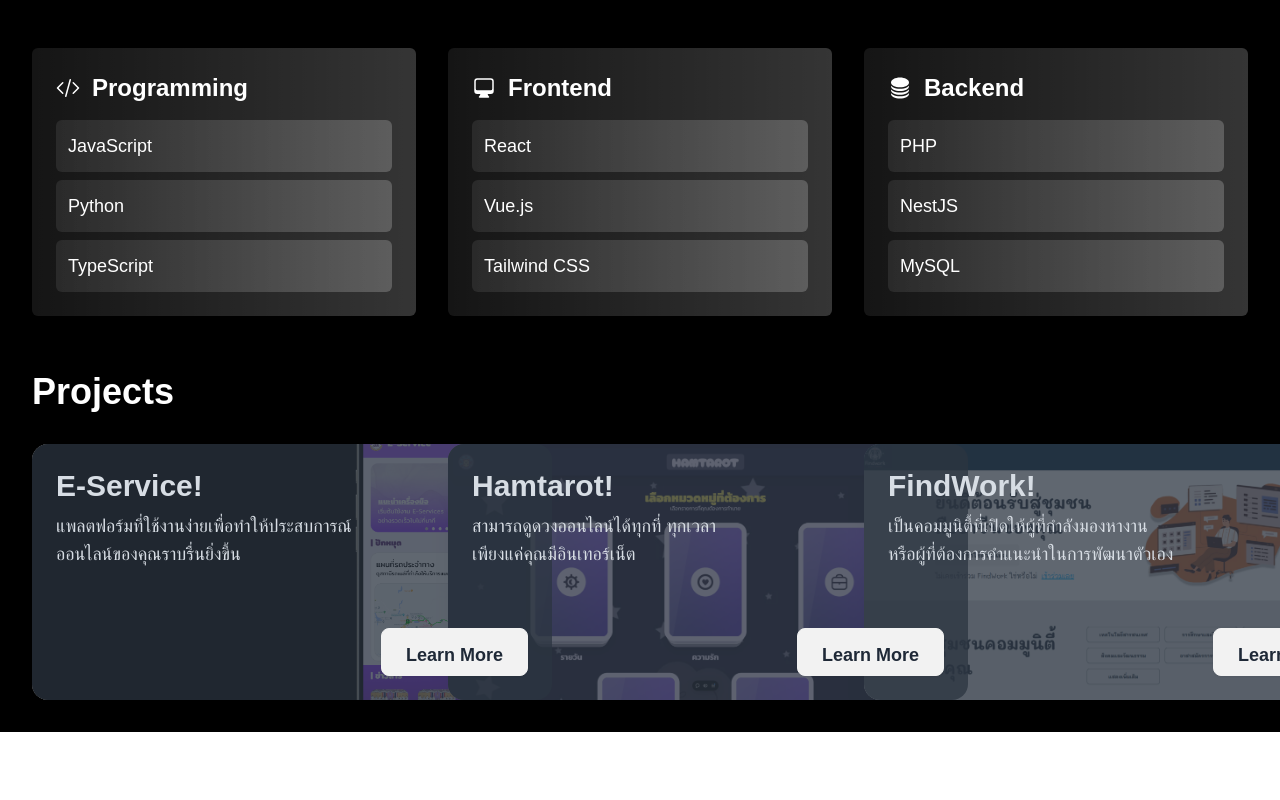
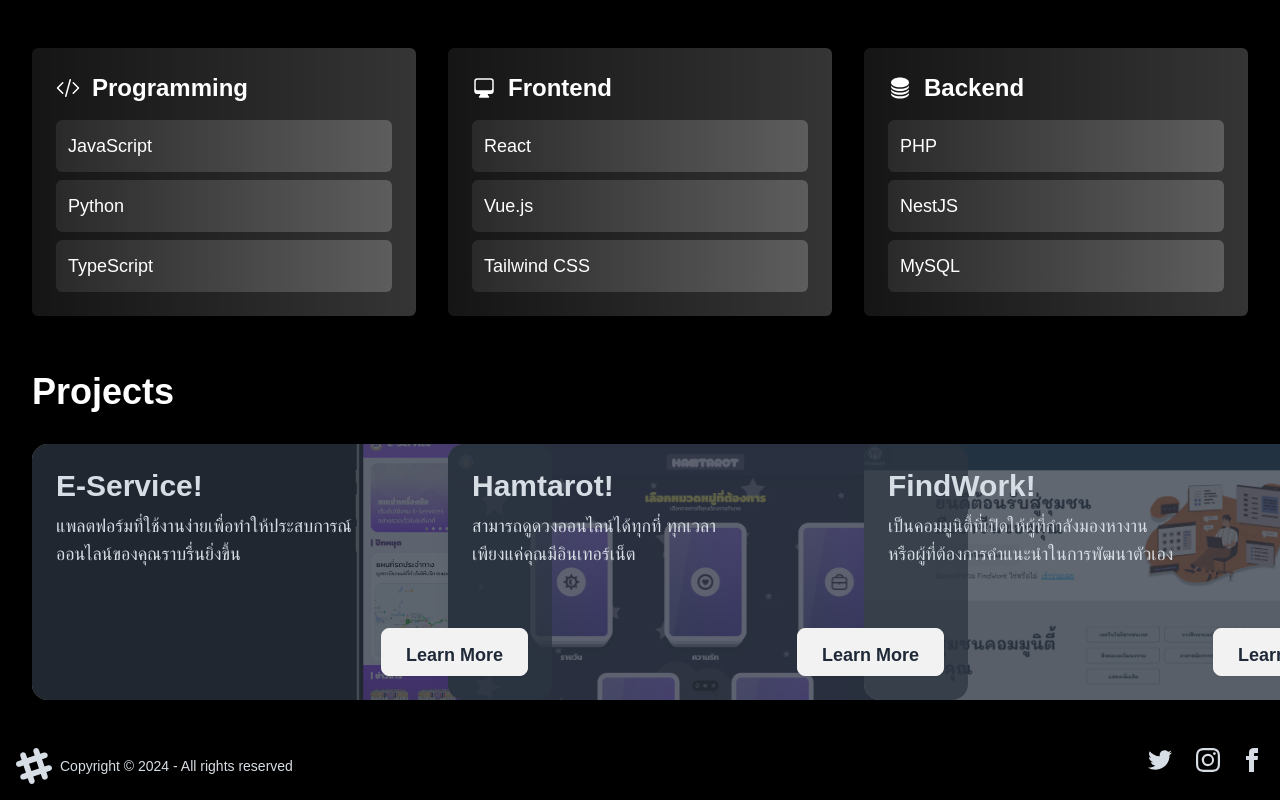
Before and after one commit to 66025009/portfolio, a Next.js app: page / in a window 1280 px wide. Shown: the part 488-1288 px from the top of the page. Before the commit the page ends 1220 px from the top, so only its background shows below. Built offline with nearby package versions, Linux system fonts and the light colour scheme.

Commit message:
Add footer section

```diff
--- a/app/page.tsx
+++ b/app/page.tsx
@@ -5,6 +5,7 @@ import Navi from "../components/navi";
 import About from "../components/about"
 import Skills from "../components/skills"
 import Project from "../components/project"
+import Footer from "../components/footer"
 
 const SplineScrollScene = dynamic(() => import("../components/SplineScrollScene"));
 
@@ -16,6 +17,7 @@ export default function Home() {
       <About />
       <Skills/>
       <Project />
+      <Footer />
     </div>
   );
 }
--- /dev/null
+++ b/components/footer.js
@@ -0,0 +1,57 @@
+const Footer = () => {
+    return (
+      <footer className="footer bg-black text-neutral-content items-center p-4">
+        <aside className="grid-flow-col items-center">
+          <svg
+            width="36"
+            height="36"
+            viewBox="0 0 24 24"
+            xmlns="http://www.w3.org/2000/svg"
+            fillRule="evenodd"
+            clipRule="evenodd"
+            className="fill-current"
+          >
+            <path d="M22.672 15.226l-2.432.811.841 2.515c.33 1.019-.209 2.127-1.23 2.456-1.15.325-2.148-.321-2.463-1.226l-.84-2.518-5.013 1.677.84 2.517c.391 1.203-.434 2.542-1.831 2.542-.88 0-1.601-.564-1.86-1.314l-.842-2.516-2.431.809c-1.135.328-2.145-.317-2.463-1.229-.329-1.018.211-2.127 1.231-2.456l2.432-.809-1.621-4.823-2.432.808c-1.355.384-2.558-.59-2.558-1.839 0-.817.509-1.582 1.327-1.846l2.433-.809-.842-2.515c-.33-1.02.211-2.129 1.232-2.458 1.02-.329 2.13.209 2.461 1.229l.842 2.515 5.011-1.677-.839-2.517c-.403-1.238.484-2.553 1.843-2.553.819 0 1.585.509 1.85 1.326l.841 2.517 2.431-.81c1.02-.33 2.131.211 2.461 1.229.332 1.018-.21 2.126-1.23 2.456l-2.433.809 1.622 4.823 2.433-.809c1.242-.401 2.557.484 2.557 1.838 0 .819-.51 1.583-1.328 1.847m-8.992-6.428l-5.01 1.675 1.619 4.828 5.011-1.674-1.62-4.829z"></path>
+          </svg>
+          <p>Copyright © {new Date().getFullYear()} - All rights reserved</p>
+        </aside>
+        <nav className="grid-flow-col md:place-self-center md:justify-self-end">
+          <a href="https://x.com/PP_xbjo?t=WkcIPHuI-51oTi3v-NUNWg&s=07" target="_blank" rel="noopener noreferrer">
+            <svg
+              xmlns="http://www.w3.org/2000/svg"
+              width="24"
+              height="24"
+              viewBox="0 0 24 24"
+              className="fill-current"
+            >
+              <path d="M24 4.557c-.883.392-1.832.656-2.828.775 1.017-.609 1.798-1.574 2.165-2.724-.951.564-2.005.974-3.127 1.195-.897-.957-2.178-1.555-3.594-1.555-3.179 0-5.515 2.966-4.797 6.045-4.091-.205-7.719-2.165-10.148-5.144-1.29 2.213-.669 5.108 1.523 6.574-.806-.026-1.566-.247-2.229-.616-.054 2.281 1.581 4.415 3.949 4.89-.693.188-1.452.232-2.224.084.626 1.956 2.444 3.379 4.6 3.419-2.07 1.623-4.678 2.348-7.29 2.04 2.179 1.397 4.768 2.212 7.548 2.212 9.142 0 14.307-7.721 13.995-14.646.962-.695 1.797-1.562 2.457-2.549z"></path>
+            </svg>
+          </a>
+          <a className="ml-4" href="https://www.instagram.com/_supapichxpin_/profilecard/?igsh=MTl1bDRsaWt1bGNpbg%3D%3D" target="_blank" rel="noopener noreferrer">
+            <svg
+              xmlns="http://www.w3.org/2000/svg"
+              width="36"
+              height="36"
+              viewBox="0 0 24 24"
+              className="fill-current"
+            >
+              <path d="M8 0C5.829 0 5.556.01 4.703.048 3.85.088 3.269.222 2.76.42a3.9 3.9 0 0 0-1.417.923A3.9 3.9 0 0 0 .42 2.76C.222 3.268.087 3.85.048 4.7.01 5.555 0 5.827 0 8.001c0 2.172.01 2.444.048 3.297.04.852.174 1.433.372 1.942.205.526.478.972.923 1.417.444.445.89.719 1.416.923.51.198 1.09.333 1.942.372C5.555 15.99 5.827 16 8 16s2.444-.01 3.298-.048c.851-.04 1.434-.174 1.943-.372a3.9 3.9 0 0 0 1.416-.923c.445-.445.718-.891.923-1.417.197-.509.332-1.09.372-1.942C15.99 10.445 16 10.173 16 8s-.01-2.445-.048-3.299c-.04-.851-.175-1.433-.372-1.941a3.9 3.9 0 0 0-.923-1.417A3.9 3.9 0 0 0 13.24.42c-.51-.198-1.092-.333-1.943-.372C10.443.01 10.172 0 7.998 0zm-.717 1.442h.718c2.136 0 2.389.007 3.232.046.78.035 1.204.166 1.486.275.373.145.64.319.92.599s.453.546.598.92c.11.281.24.705.275 1.485.039.843.047 1.096.047 3.231s-.008 2.389-.047 3.232c-.035.78-.166 1.203-.275 1.485a2.5 2.5 0 0 1-.599.919c-.28.28-.546.453-.92.598-.28.11-.704.24-1.485.276-.843.038-1.096.047-3.232.047s-2.39-.009-3.233-.047c-.78-.036-1.203-.166-1.485-.276a2.5 2.5 0 0 1-.92-.598 2.5 2.5 0 0 1-.6-.92c-.109-.281-.24-.705-.275-1.485-.038-.843-.046-1.096-.046-3.233s.008-2.388.046-3.231c.036-.78.166-1.204.276-1.486.145-.373.319-.64.599-.92s.546-.453.92-.598c.282-.11.705-.24 1.485-.276.738-.034 1.024-.044 2.515-.045zm4.988 1.328a.96.96 0 1 0 0 1.92.96.96 0 0 0 0-1.92m-4.27 1.122a4.109 4.109 0 1 0 0 8.217 4.109 4.109 0 0 0 0-8.217m0 1.441a2.667 2.667 0 1 1 0 5.334 2.667 2.667 0 0 1 0-5.334"></path>
+            </svg>
+          </a>
+          <a href="https://www.facebook.com/supapich.makngoen?mibextid=JRoKGi" target="_blank" rel="noopener noreferrer">
+            <svg
+              xmlns="http://www.w3.org/2000/svg"
+              width="24"
+              height="24"
+              viewBox="0 0 24 24"
+              className="fill-current"
+            >
+              <path d="M9 8h-3v4h3v12h5v-12h3.642l.358-4h-4v-1.667c0-.955.192-1.333 1.115-1.333h2.885v-5h-3.808c-3.596 0-5.192 1.583-5.192 4.615v3.385z"></path>
+            </svg>
+          </a>
+        </nav>
+      </footer>
+    );
+  };
+
+  export default Footer;
```
